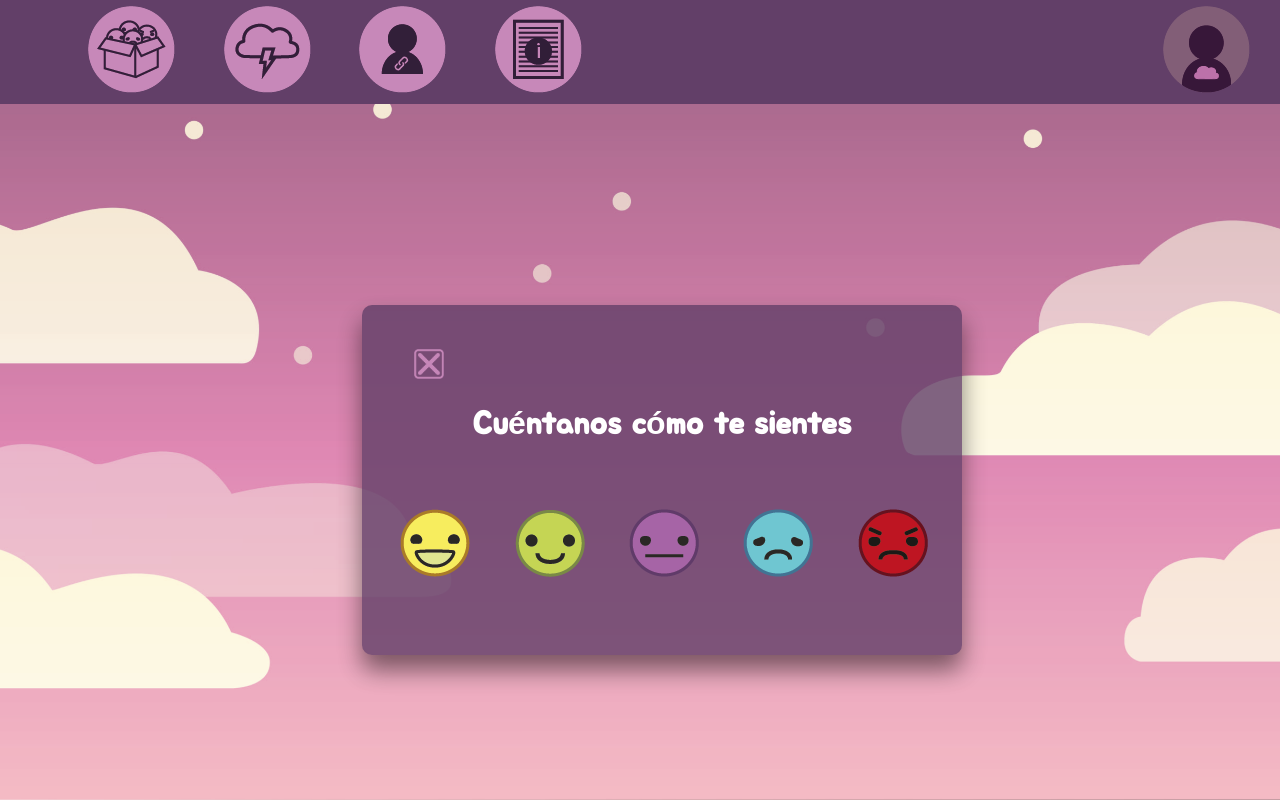
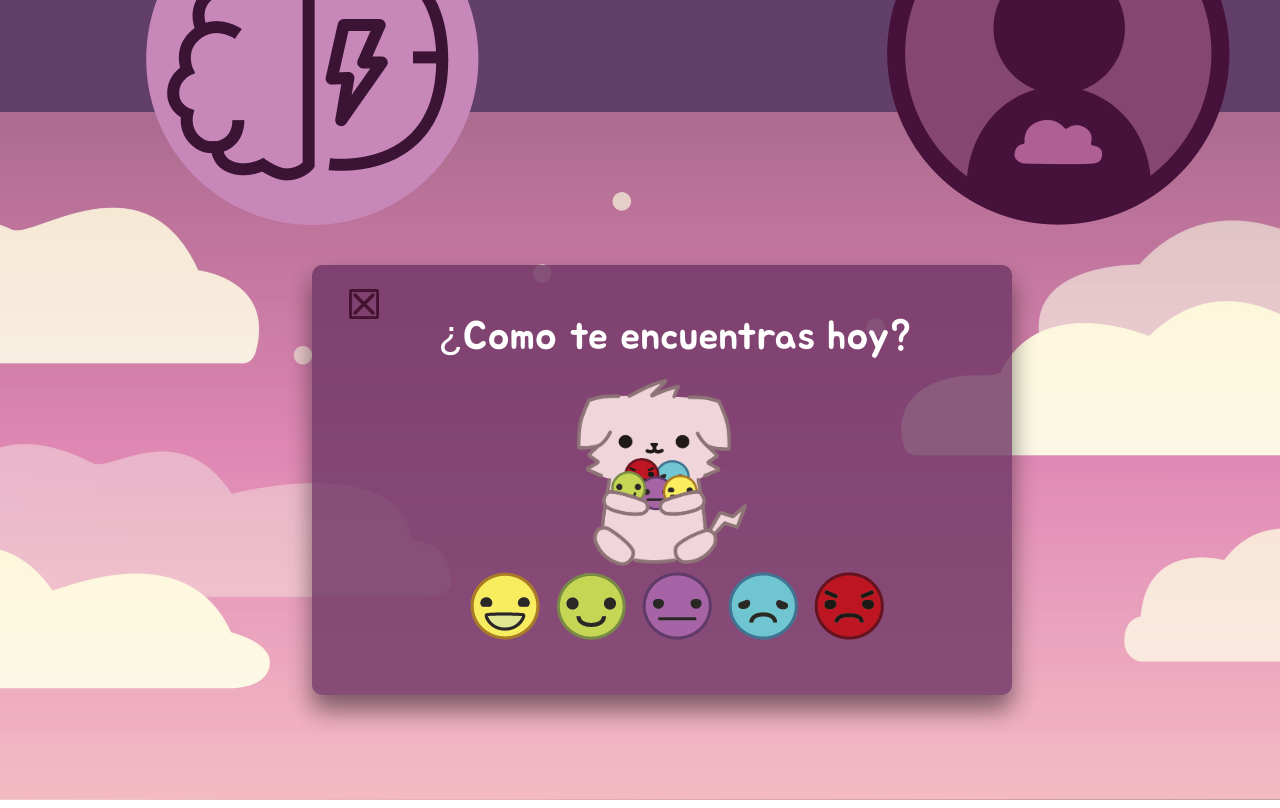
Before and after one commit to Valencua/EpiCare, a PHP site: page /Lobby.html in a window 1280 px wide. Run offline with PHP 8.4, Linux system fonts and the light colour scheme.

Commit message:
Acomodar Iconos

```diff
--- a/workspace/Sitio/html/Lobby.html
+++ b/workspace/Sitio/html/Lobby.html
@@ -19,20 +19,25 @@
 </head>
 <body>
     <nav class="barra">
-        <ul class="nav-links">
-            <li><a href="CalendarioEmociones.html"><img src="Icono-CalendarioEmociones.png"></a></li>
-            <li><a href="#"><img src="Icono-CalendarioAtaques.png"></a></li>
-            <li><a href="vinculos.html"><img src="Icono-Vinculos.png"></a></li>
-            <li><a href="Infórmate.html"><img src="Icono-Informacion.png"></a></li>
+        <ul class="nav-links" style="padding: 10px 0 0;">
+            <li><a href="CalendarioEmociones.html"><img src=""></a></li>
+            <li><a href="#"><img src=""></a></li>
+            <li><a href="vinculos.html"><img src=""></a></li>
+            <li><a href="Infórmate.html"><img src=""></a></li>
+            <li><a href="AboutUs.html"><img src="Icono Informacion Epicare.png"></a></li>
         </ul>
-        <ul class="profile">
-            <li><a href="Profile.html"><img src="Icono-Usuario.png"></a></li>
+        <ul class="profile" style="margin-right: 20px;">
+            <li><a href="Profile.html"><img src="Icono Usuario.png"></a></li>
         </ul>
     </nav>
-        <div class="cuadro" id="cuadro">
-            <button type="button" id="cerrar" class="cerrar"><img src="Cruz-Salida.png" style="cursor: pointer;"></button>
-            <h1 style="color:#fff">Cuéntanos cómo te sientes</h1>
-
+        <div class="cuadro" id="cuadro" style="justify-content: center;">
+            <ul class="tc1" style="justify-content: space-between; margin-bottom: -10px;;">
+                <li><button style="margin:0px;" type="button" id="cerrar" class="cerrar"><img style="margin:0px;" src="X.png" style="cursor: pointer;"></button></li>
+                <li><h1 style="color:#fff; font-weight: 100; font-size: 40px; margin-left: -10px;">¿Como te encuentras hoy?</h1></li>
+            </ul>
+            <article>
+            <img style="width: 170px;" src="Perrito emocion Nuevo.png">
+        </article>
             <nav>
                 <ul class="emociones">
                     <li><button type="button" id="1" class="felizfeliz"><img src="Iamsohappyhappy.png"></button></li>
--- a/workspace/Sitio/html/styles.css
+++ b/workspace/Sitio/html/styles.css
@@ -48,7 +48,7 @@ body{
 .barra{
   top: 0%;
   left: 0%;
-  height: 6.5rem;
+  height: 7rem;
   width: 100vw;
   background-color: #623F68;
   display: flex;
@@ -58,7 +58,10 @@ body{
  .nav-links{
   display: flex;
   list-style: none;
-  width: 88vw;
+  margin:5px;
+  margin-bottom: 5px;
+  margin-left:30px;
+  width: 60vw;
   justify-content: space-evenly;
   justify-content: space-evenly;
   align-items: center;
@@ -91,7 +94,6 @@ body{
 
 }
 .card-inner {
-  height: 50px;
   padding-bottom: 100%;
   transition: 0.6s;
   transform-style: preserve-3d;
@@ -174,11 +176,10 @@ body{
 .caja1{
   visibility: hidden;
 }
-.cuadro, .cuadro1 {
-  width: 270px;
-  height: 350px;
-  padding: 8% 0 0;
-  margin-right: 50%;
+.cuadro, .caja{
+  width: 700px;
+  height: 430px;
+  margin-right: 0;
   margin-left: 150px;
   position: relative;
   z-index: 1;
@@ -186,13 +187,42 @@ body{
   position: absolute;
   top: 60%;
   left: 40%;
+  padding: 0px;
+  transform: translate(-50%, -50%);
+  box-sizing: border-box;
+  border-radius: 10px;
+  align-items: center;
+  justify-content: center;
+}
+.cuadro1 {
+  width: 270px;
+  height: 350px;
+  padding: 3% 0 0;
+  margin-right: 0;
+  margin-left: 150px;
+  position: relative;
+  z-index: 1;
+  text-align: center;
+  position: absolute;
+  top: 50%;
+  left: 40%;
   width: 600px;
   padding: 40px;
   transform: translate(-50%, -50%);
   box-sizing: border-box;
   border-radius: 10px;
+  align-items: center;
+  justify-content: center;
 }
-.caja, .caja1 {
+.caja {
+  background-color: #6E3565;
+  opacity: 80%;
+  box-sizing: border-box;
+  box-shadow: 0 15px 25px rgba(0,0,0,.6);
+  border-radius: 10px;
+  z-index: 0;
+}
+.caja1 {
   width: 270px;
   height: 350px;
   padding: 8% 0 0;
@@ -216,19 +246,27 @@ body{
 #cerrar {
   padding: 2px 10px;
   display:flex;
+  cursor:pointer;
 }
 
 #cerrar img{
   width:30px;
 }
+.tc1{
+  list-style: none;
+  display: flex;
+  margin:20px 25px;
+  margin-right:100px;
+  padding:0px;
+}
 .emociones
 {
   display: flex;
   list-style: none;
-  top: 60%;
-  left: -15%;
-  width: 600px;
-  padding: 40px;
+  top: -30px;
+  left: 140px;
+  width: 400px;
+  padding: 10px;
   justify-content: space-evenly;
   align-items: center;
   position: relative;
--- a/workspace/Sitio/html/vinculos.html
+++ b/workspace/Sitio/html/vinculos.html
@@ -10,9 +10,9 @@
 
 </head>
 <body>
-    <div class="flecha">
-        <a href="Lobby.html">Volver</a>
-    </div>
+    <header class="flecha" style="margin:36px; height: 100px; display: flex; align-items: center;">
+        <a href="Lobby.html"><img src="Flecha.png" style=" width:60px;"></a>
+    </header>
     <h1 style=" text-align: center; color:#fff; font-size: 50px;  font-family: Jua;">Vínculos</h1>
 
     </div>
```
Also changed, not shown: workspace/Sitio/html/Cruz-Salida.png (deleted), workspace/Sitio/html/Icono Informacion Epicare.png (added), workspace/Sitio/html/Icono Usuario.png (added), workspace/Sitio/html/Icono de prueba.png (deleted), workspace/Sitio/html/Icono-CalendarioAtaques.png (deleted), workspace/Sitio/html/Icono-CalendarioEmociones.png (deleted), workspace/Sitio/html/Icono-Informacion.png (deleted), workspace/Sitio/html/Icono-Usuario.png (deleted), workspace/Sitio/html/Icono-Vinculos.png (deleted), workspace/Sitio/html/Perrito emocion Nuevo.png (added), workspace/Sitio/html/X.png (added).
